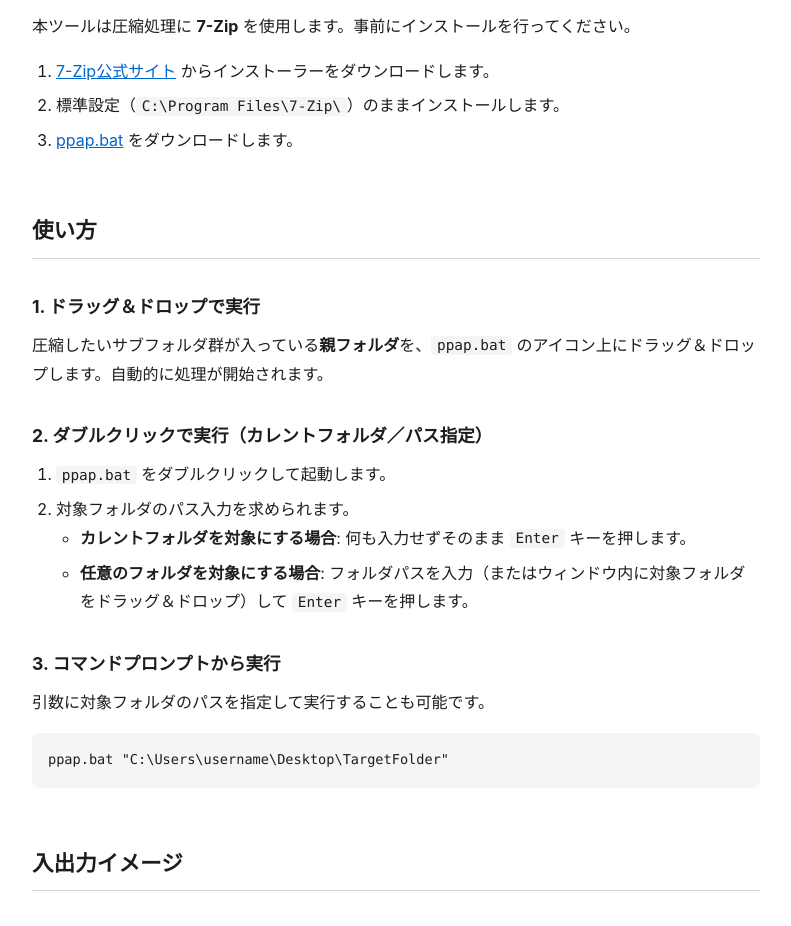
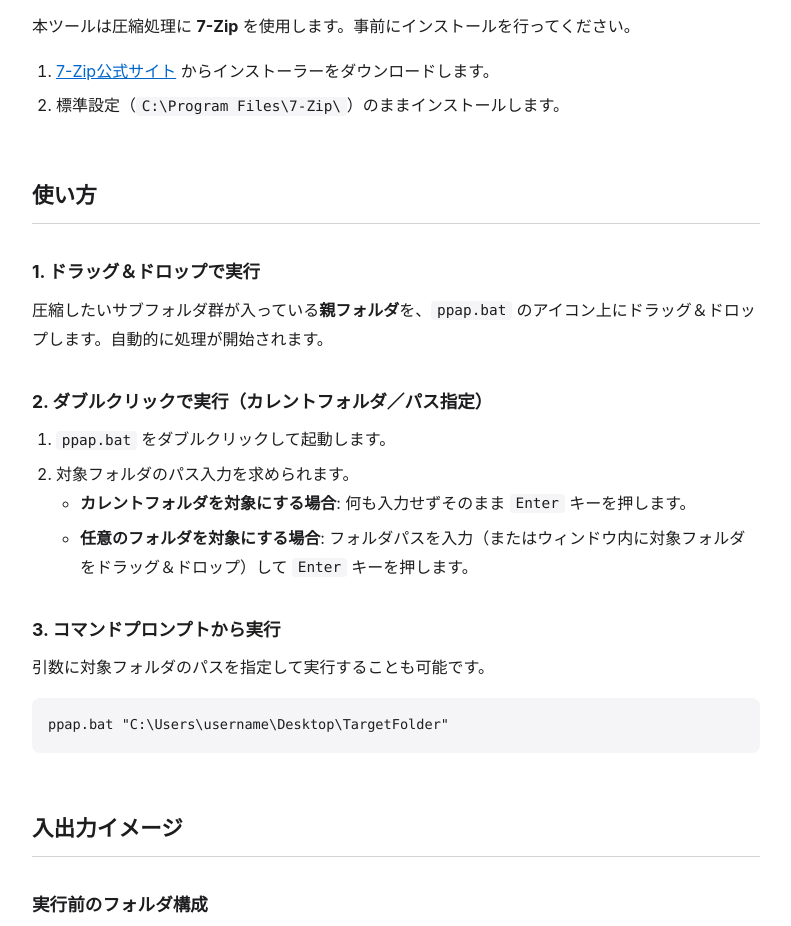
Before and after one commit to kwaka1208/lets-ppap, a plain HTML site: page index.html in a window 1280 px wide. Shown: the part 880-1806 px from the top of the page, without its empty margins (244-1035 px from the left). Drawn offline with Linux system fonts and the light colour scheme.

Commit message:
Remove download step from index.html to match README
Co-Authored-By: Claude Opus 5.5 <noreply@anthropic.com>
Claude-Session: https://claude.ai/code/session_01HaYBuqLaCNU96Aw3QttxnM

```diff
--- a/index.html
+++ b/index.html
@@ -107,7 +107,6 @@
   <ol>
     <li><a href="https://7-zip.opensource.jp/">7-Zip公式サイト</a> からインストーラーをダウンロードします。</li>
     <li>標準設定（<code>C:\Program Files\7-Zip\</code>）のままインストールします。</li>
-    <li><a href="ppap.bat" download>ppap.bat</a> をダウンロードします。</li>
   </ol>
 
   <h2>使い方</h2>
```
